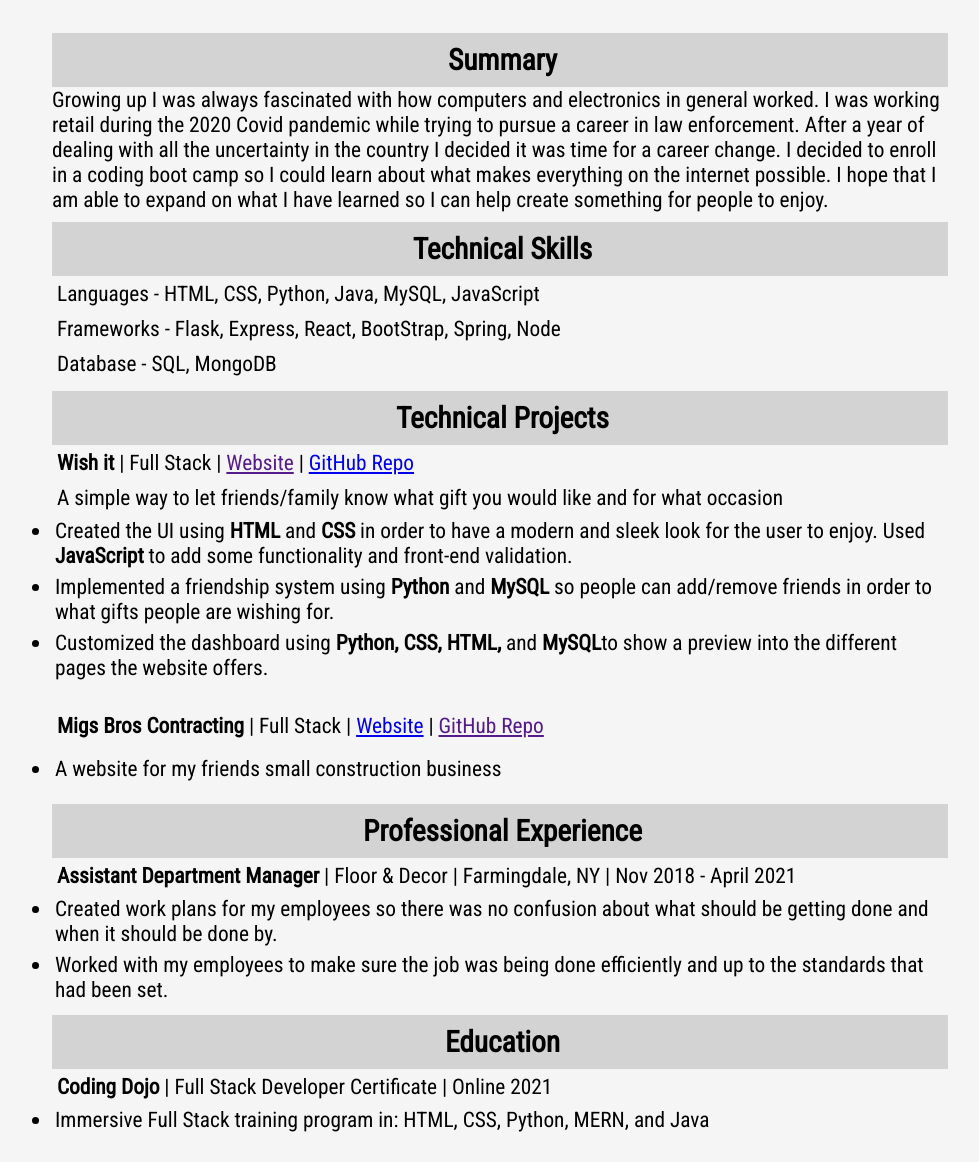
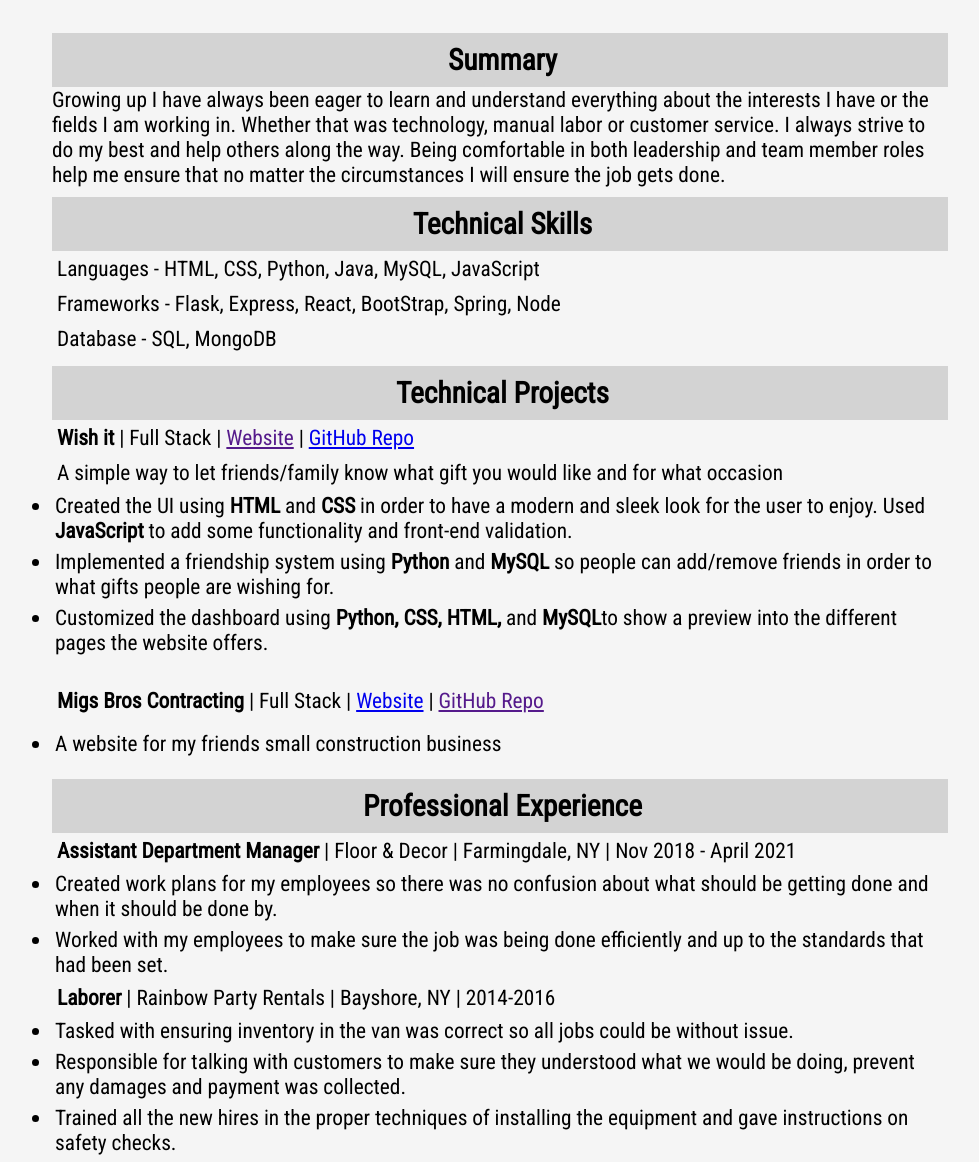
Before and after one commit to Timsheppard97/Timsheppard97.github.io, a plain HTML site: page index.html in a window 1280 px wide. Shown: the part 87-1249 px from the top of the page, without its empty margins (140-1119 px from the left). Drawn offline with Linux system fonts and the light colour scheme.

Commit message:
added job exp

```diff
--- a/index.html
+++ b/index.html
@@ -20,7 +20,7 @@
     </div>
     <div class="divs" id="divTwo">
         <h3 class="sectionHead">Summary</h3>
-        <p>Growing up I was always fascinated with how computers and electronics in general worked. I was working retail during the 2020 Covid pandemic while trying to pursue a career in law enforcement. After a year of dealing with all the uncertainty in the country I decided it was time for a career change. I decided to enroll in a coding boot camp so I could learn about what makes everything on the internet possible. I hope that I am able to expand on what I have learned so I can help create something for people to enjoy.
+        <p>Growing up I have always been eager to learn and understand everything about the interests I have or the fields I am working in. Whether that was technology, manual labor or customer service. I always strive to do my best and help others along the way. Being comfortable in both leadership and team member roles help me ensure that no matter the circumstances I will ensure the job gets done.
         </p>
     </div>
     <div class="divs" id="divThree">
@@ -52,6 +52,12 @@
             <li class="listPadding">Created work plans for my employees so there was no confusion about what should be getting done and when it should be done by.</li>
             <li class="listPadding">Worked with my employees to make sure the job was being done efficiently and up to the standards that had been set.</li>
         </ul>
+        <p><b>Laborer </b> | Rainbow Party Rentals | Bayshore, NY | 2014-2016</p>
+        <ul>
+            <li class="listPadding">Tasked with ensuring inventory in the van was correct so all jobs could be without issue.</li>
+            <li class="listPadding">Responsible for talking with customers to make sure they understood what we would be doing, prevent any damages and payment was collected.</li>
+            <li class="listPadding">Trained all the new hires in the proper techniques of installing the equipment and gave instructions on safety checks.</li>
+        </ul>
     </div>
     <div class="divs" id="divSix">
         <h3 class="sectionHead">Education</h3>
@@ -65,8 +71,5 @@
             <li class="listPadding">2 year program to qualify for a Law Enforcement job</li>
         </ul>
     </div>
-    <div id="stickyInfoPanel">
-
-    </div>
 </body>
 </html>
```
